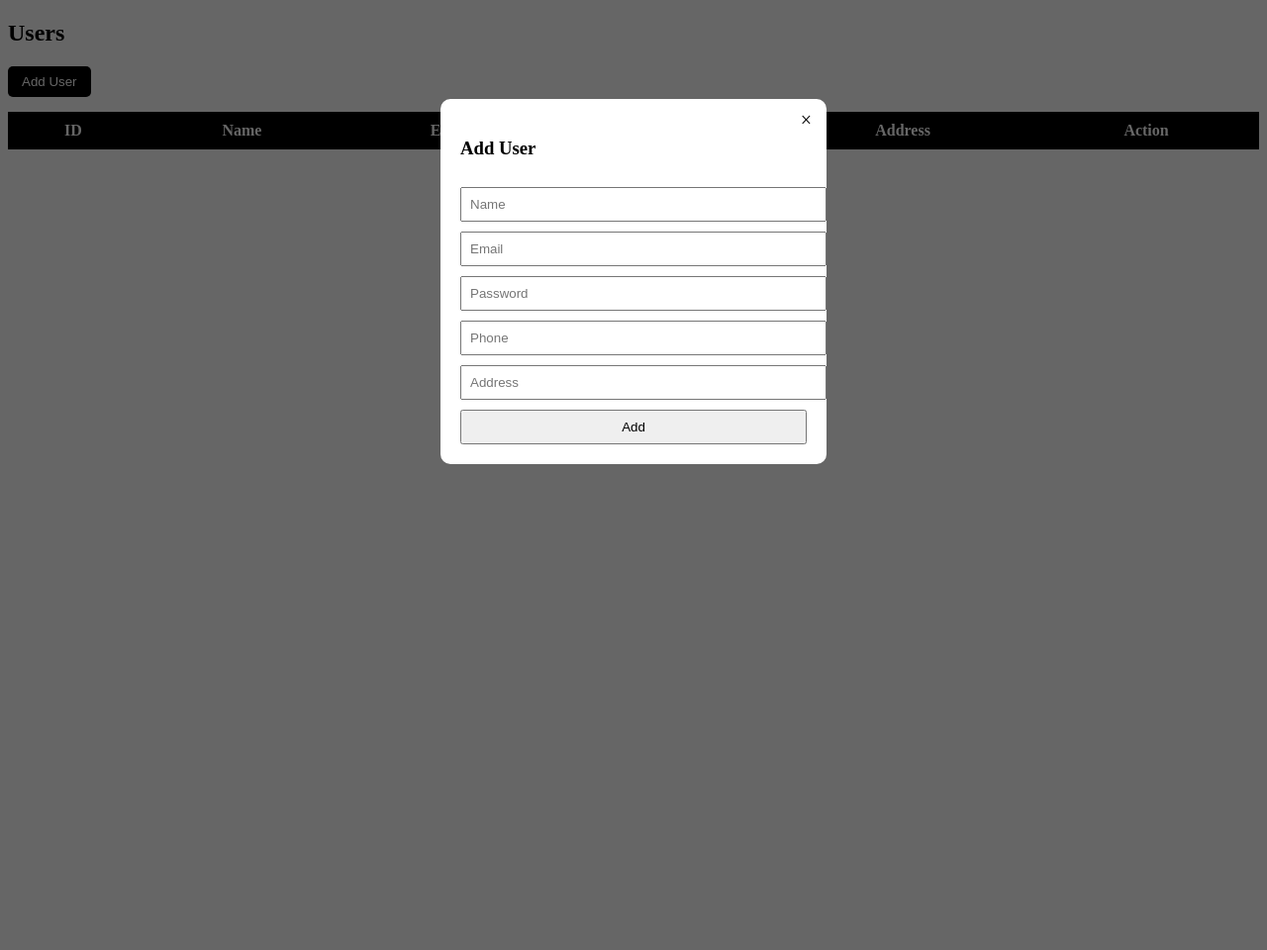
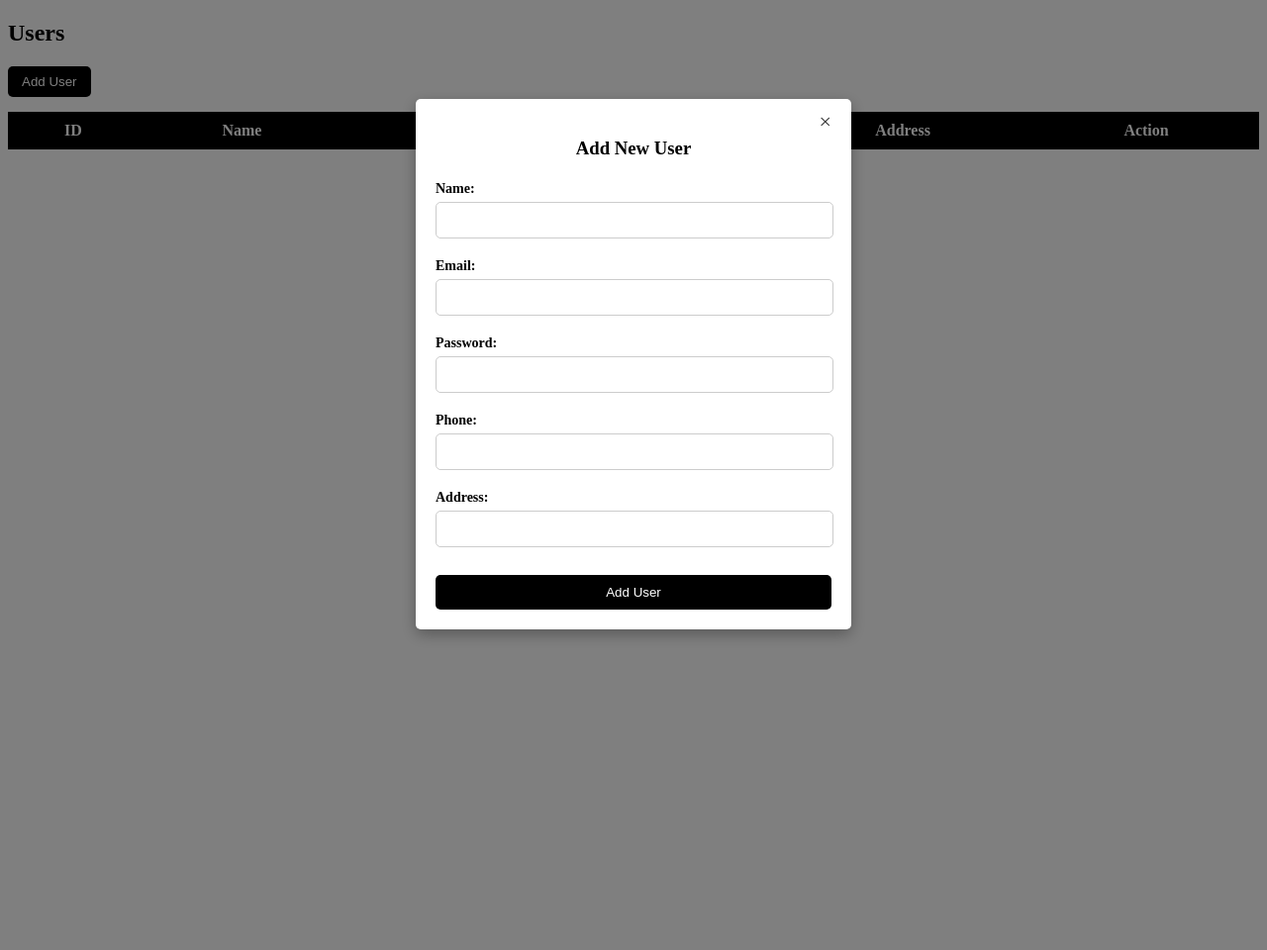
Before and after one commit to heckykali/TP, a PHP site: page /admin/show_user.php in a window 1280 px wide, after a click on "Add User". Shown: the whole page at 99% size. Run offline with PHP 8.4, Linux system fonts and the light colour scheme; data that the repository does not hold is empty.

Commit message:
Refactor modal styles and improve user interface for order and user management forms

```diff
--- a/admin/css/ord.css
+++ b/admin/css/ord.css
@@ -79,7 +79,7 @@ button:hover{
 .DAB input[type="number"],
 .DAB input[type="text"]{
     width:100%;
-    padding:10px;
+    padding:10px 0;
     margin-top:5px;
     border:1px solid #ccc;
     border-radius:5px;
--- a/admin/css/user.css
+++ b/admin/css/user.css
@@ -29,35 +29,91 @@ table td {
     text-align: center;
 }
 
-.modal {
-    display: none;
-    position: fixed;
-    width: 100%;
-    height: 100%;
-    background: rgba(0,0,0,0.6);
-    top: 0;
-    left: 0;
+.modal{
+    display:none;
+    position:fixed;
+    top:0;
+    left:0;
+    width:100%;
+    height:100%;
+    background:rgba(0,0,0,0.6);
+    z-index:999;
 }
 
-.box {
-    background: white;
-    width: 350px;
-    margin: 100px auto;
-    padding: 20px;
-    border-radius: 10px;
-    position: relative;
+/* Modal Background */
+#addUserModal{
+    display:none;
+    position:fixed;
+    top:0;
+    left:0;
+    width:100%;
+    height:100%;
+    background:rgba(0,0,0,0.6);
+    z-index:999;
 }
 
-.box span {
-    position: absolute;
-    right: 15px;
-    top: 10px;
-    cursor: pointer;
-    font-size: 20px;
+/* Modal Box */
+.DAB{
+    background:#fff;
+    width:400px;
+    margin:80px auto;
+    padding:25px;
+    border-radius:10px;
+    box-shadow:0 5px 15px rgba(0,0,0,0.3);
+    position:relative;
+    animation:fadeIn 0.3s ease-in-out;
 }
 
-.box input {
-    width: 100%;
-    padding: 8px;
-    margin-top: 10px;
+/* Close Button */
+.DAB span{
+    position:absolute;
+    top:10px;
+    right:15px;
+    font-size:22px;
+    cursor:pointer;
+    color:#333;
 }
+
+.DAB span:hover{
+    color:red;
+}
+
+/* Heading */
+.DAB h3{
+    margin-bottom:20px;
+    text-align:center;
+}
+
+/* Form Fields */
+.DAB label{
+    font-weight:bold;
+    font-size:14px;
+}
+
+.DAB select,
+.DAB input[type="number"],
+.DAB input[type="email"],
+.DAB input[type="text"]{
+    width:100%;
+    padding:10px 0;
+    margin-top:5px;
+    border:1px solid #ccc;
+    border-radius:5px;
+    outline:none;
+}
+
+/* Submit Button */
+.DAB input[type="submit"]{
+    width:100%;
+    background:#000;
+    color:#fff;
+    padding:10px;
+    border:none;
+    border-radius:5px;
+    cursor:pointer;
+    margin-top:10px;
+}
+
+.DAB input[type="submit"]:hover{
+    background:#333;
+}
--- a/admin/show_user.php
+++ b/admin/show_user.php
@@ -44,12 +44,14 @@ if (isset($_GET['delete_id'])) {
 
 <!DOCTYPE html>
 <html lang="en">
+
 <head>
     <meta charset="UTF-8">
     <meta name="viewport" content="width=device-width, initial-scale=1.0">
     <title>User Table</title>
     <link rel="stylesheet" href="css/user.css">
 </head>
+
 <body>
 
 
@@ -91,43 +93,60 @@ if (isset($_GET['delete_id'])) {
         <?php } ?>
     </table>
 
-    <!-- ADD MODAL -->
-    <div id="addUserModal" class="modal">
-        <div class="box">
-            <span onclick="closeAdd()">&times;</span>
-            <h3>Add User</h3>
+    <!-- ADD USER MODAL -->
+    <div id="addUserModal" class="modal"
+        style="display:none; position:fixed; top:0; left:0; width:100%; height:100%; background: rgba(0,0,0,0.5); padding-top:100px;">
+
+        <div class="DAB"
+            style="background:white; margin:auto; padding:20px; width:400px; border-radius:5px; position:relative;">
+
+            <span onclick="document.getElementById('addUserModal').style.display='none'"
+                style="position:absolute; top:10px; right:20px; cursor:pointer;">&times;</span>
+
+            <h3>Add New User</h3>
 
             <form method="post">
-                <input type="text" name="name" placeholder="Name" required><br>
-                <input type="email" name="email" placeholder="Email" required><br>
-                <input type="text" name="password" placeholder="Password" required><br>
-                <input type="text" name="phone" placeholder="Phone" required><br>
-                <input type="text" name="address" placeholder="Address" required><br>
-                <input type="submit" name="add_user" value="Add">
+
+                <label>Name:</label><br>
+                <input type="text" name="name" required><br><br>
+
+                <label>Email:</label><br>
+                <input type="email" name="email" required><br><br>
+
+                <label>Password:</label><br>
+                <input type="text" name="password" required><br><br>
+
+                <label>Phone:</label><br>
+                <input type="text" name="phone" required><br><br>
+
+                <label>Address:</label><br>
+                <input type="text" name="address" required><br><br>
+
+                <input type="submit" name="add_user" value="Add User">
+
             </form>
         </div>
     </div>
 
-    <!-- EDIT MODAL -->
+    <!-- EDIT USER MODAL -->
     <div id="editUserModal" class="modal">
-        <div class="box">
+        <div class="DAB">
             <span onclick="closeEdit()">&times;</span>
             <h3>Update User</h3>
 
             <form method="post">
                 <input type="hidden" name="user_id" id="edit_id">
 
-                <input type="text" name="name" id="edit_name" required><br>
-                <input type="email" name="email" id="edit_email" required><br>
-                <input type="text" name="password" id="edit_password" required><br>
-                <input type="text" name="phone" id="edit_phone" required><br>
-                <input type="text" name="address" id="edit_address" required><br>
+                <input type="text" name="name" id="edit_name" required><br><br>
+                <input type="email" name="email" id="edit_email" required><br><br>
+                <input type="text" name="password" id="edit_password" required><br><br>
+                <input type="text" name="phone" id="edit_phone" required><br><br>
+                <input type="text" name="address" id="edit_address" required><br><br>
 
-                <input type="submit" name="update_user" value="Update">
+                <input type="submit" name="update_user" value="Update User">
             </form>
         </div>
     </div>
-
     <script>
         function openEditModal(id, name, email, password, phone, address) {
             document.getElementById('editUserModal').style.display = 'block';
@@ -155,4 +174,5 @@ if (isset($_GET['delete_id'])) {
         }
     </script>
 </body>
+
 </html>
```
Also changed, not shown: admin/show_orders.php (+3 -6 lines). Lines whose indentation alone changed are shown as unchanged.
